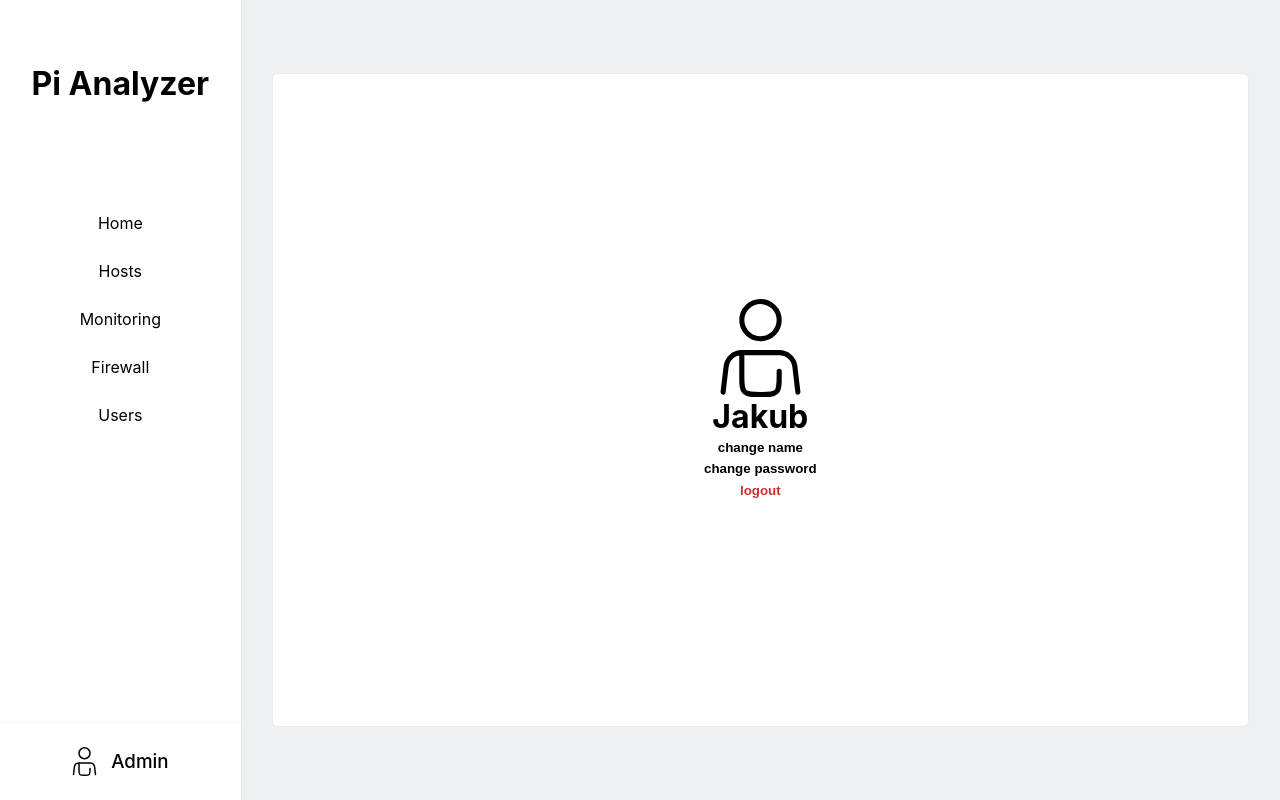
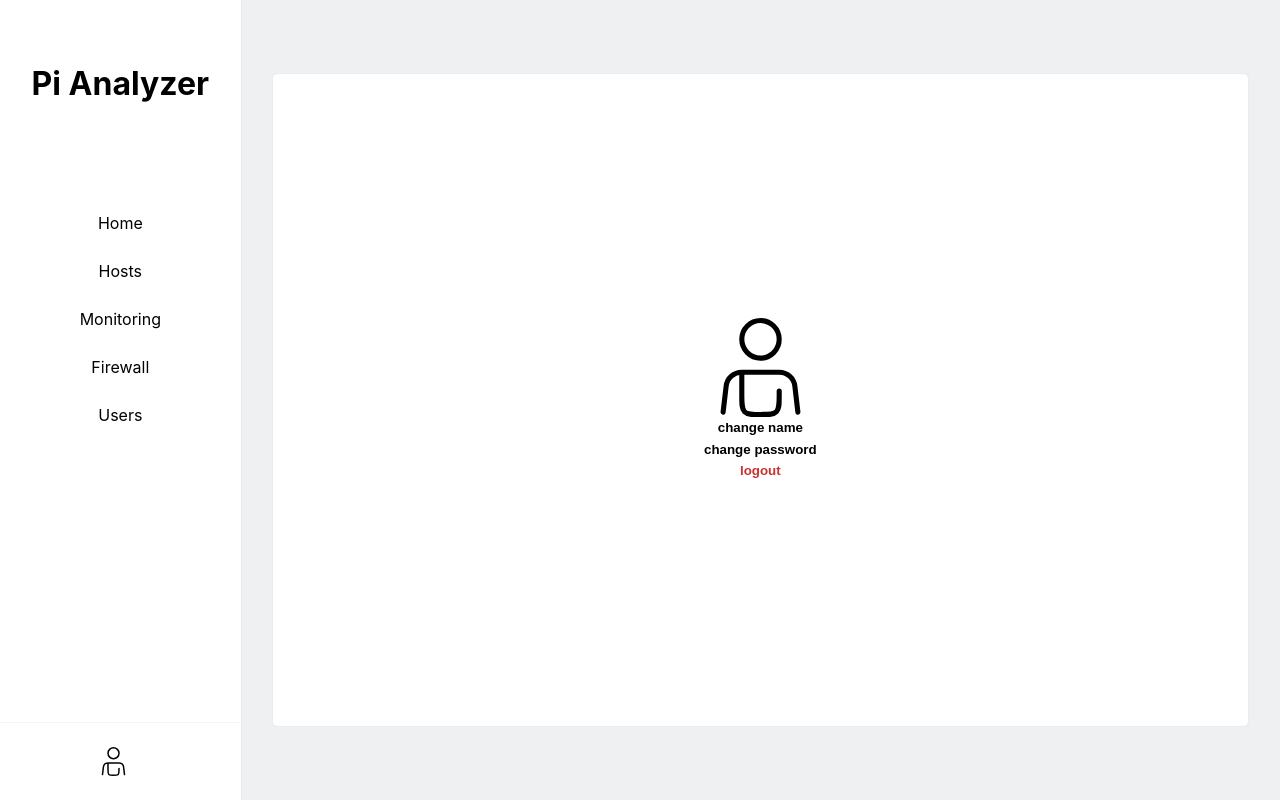
Before and after one commit to slawinsky/pi-analyzer, a React (Create React App) app in the folder frontend/: page /home/profile in a window 1280 px wide. Built offline with nearby package versions, Linux system fonts and the light colour scheme.

Commit message:
implement logout and user info display in frontend

```diff
--- a/frontend/package.json
+++ b/frontend/package.json
@@ -10,6 +10,7 @@
     "chart.js": "^4.4.3",
     "http-proxy-middleware": "^3.0.0",
     "js-cookie": "^3.0.5",
+    "jwt-decode": "^4.0.0",
     "react": "^18.2.0",
     "react-chartjs-2": "^5.2.0",
     "react-dom": "^18.2.0",
--- a/frontend/src/api/api-client.js
+++ b/frontend/src/api/api-client.js
@@ -1,5 +1,6 @@
 import axios from "axios";
 import Cookies from "js-cookie";
+import { jwtDecode } from "jwt-decode";
 
 const API_URL = process.env.REACT_APP_BACKEND_URL;
 
@@ -12,6 +13,16 @@ export const setAuthToken = (token) => {
 
 export const getAuthToken = () => {
   return Cookies.get("token");
+};
+
+export const getUsername = () => {
+  if (getAuthToken() !== undefined && getAuthToken() !== "undefined") {
+    return jwtDecode(getAuthToken()).sub;
+  }
+};
+
+export const removeToken = () => {
+  Cookies.remove("token");
 };
 
 export const request = (method, endpoint, data) => {
--- a/frontend/src/components/Menu/Menu.js
+++ b/frontend/src/components/Menu/Menu.js
@@ -1,8 +1,9 @@
 import React, { useState } from "react";
-import "./Menu.css";
 import { Link, NavLink } from "react-router-dom";
+import { getUsername } from "../../api/api-client";
 import UserIcon from "../../icons/user.svg";
 import Hamburger from "../Hamburger/Hamburger";
+import "./Menu.css";
 
 const Menu = () => {
   const [isOpen, setOpen] = useState(false);
@@ -74,7 +75,7 @@ const Menu = () => {
                 setOpen(!isOpen);
               }}
             >
-              Admin
+              {getUsername()}
             </Link>
           </h3>
         </div>
--- a/frontend/src/components/User/User.js
+++ b/frontend/src/components/User/User.js
@@ -1,16 +1,26 @@
 import React from "react";
 import UserIcon from "../../icons/user.svg";
+import { getUsername, removeToken } from "../../api/api-client";
+import { Navigate } from "react-router-dom";
 import "./User.css";
 
 const User = () => {
+  const handleLogout = (e) => {
+    e.preventDefault();
+    removeToken();
+    window.location = "/login";
+  };
+
   return (
     <div className="content">
       <div className="user tile">
         <img className="user__image" src={UserIcon} alt="user-icon" />
-        <h1 className="user__title">Jakub</h1>
+        <h1 className="user__title">{getUsername()}</h1>
         <button className="users__btn change">change name</button>
         <button className="users__btn change">change password</button>
-        <button className="users__btn btn-red">logout</button>
+        <button className="users__btn btn-red" onClick={handleLogout}>
+          logout
+        </button>
       </div>
     </div>
   );
```
Also changed, not shown: 1 other file (tests, documents, lock files or other folders).
